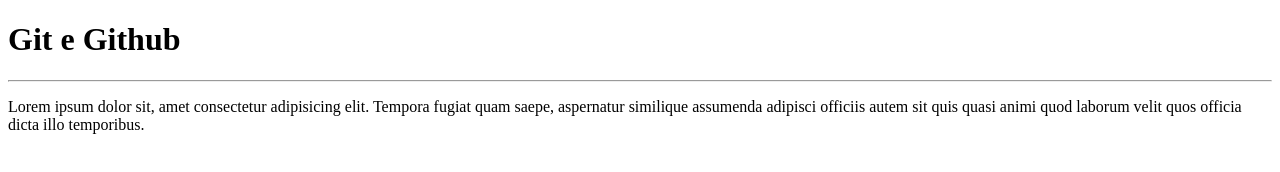
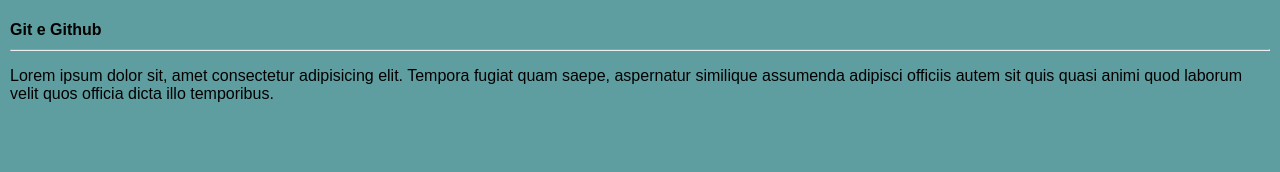
Before and after one commit to LucasLK4/Ola-Mundo, a plain HTML site: page site-exemplo/index.html in a window 1280 px wide. Drawn offline with Linux system fonts and the light colour scheme.

Commit message:
criei o design

```diff
--- a/site-exemplo/index.html
+++ b/site-exemplo/index.html
@@ -4,6 +4,7 @@
     <meta charset="UTF-8">
     <meta http-equiv="X-UA-Compatible" content="IE=edge">
     <meta name="viewport" content="width=device-width, initial-scale=1.0">
+    <link rel="stylesheet" href="style.css">
     <title>Primeira pagina Git</title>
 </head>
 <body>
--- /dev/null
+++ b/site-exemplo/style.css
@@ -0,0 +1,10 @@
+* {
+    font-family: Arial, Helvetica, sans-serif;
+    font-size: 16px;
+}
+body {
+    background-color: cadetblue;
+    margin: auto;
+    padding: 10px;
+
+}
```
